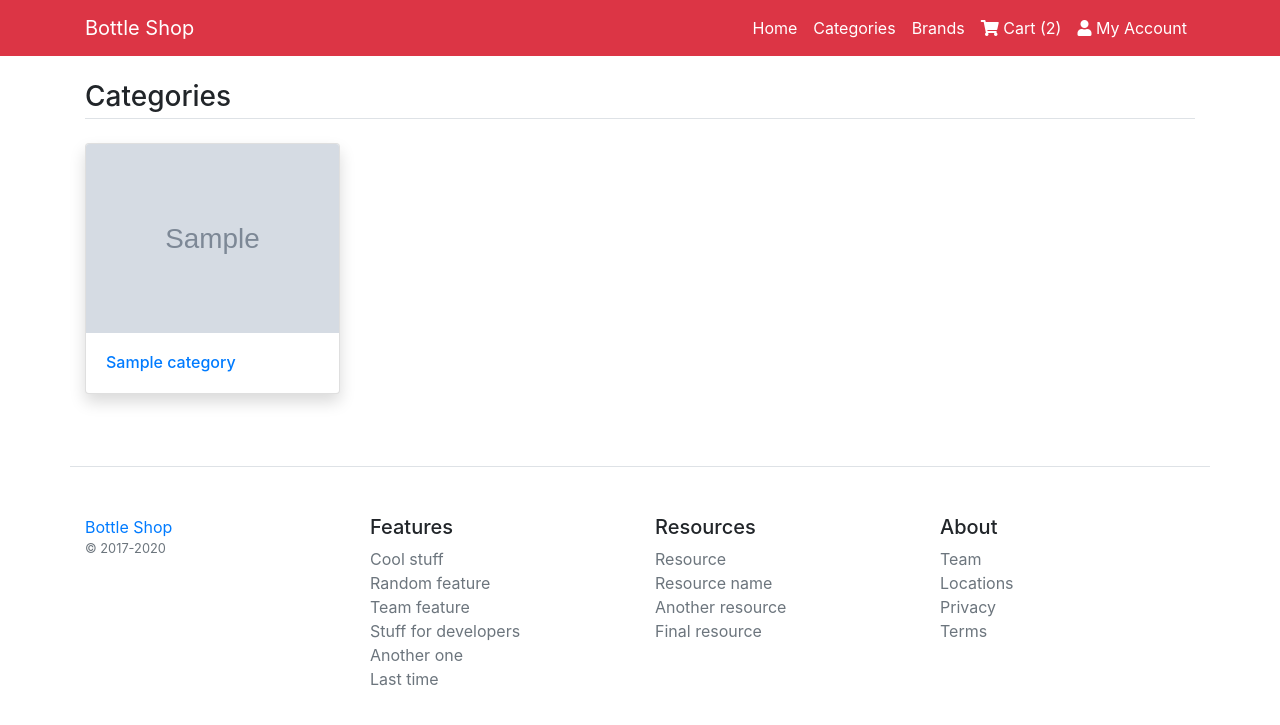
After one commit to gurnitha/django_ecommerce_venam, a Django app: page /categories/ in a window 1280 px wide. The commit adds this page. Shown: the top 725 px of the page. Run offline with Django 3.2, Linux system fonts and the light colour scheme; tables that the repository leaves empty hold one stand-in row (values such as "Sample post"); grey boxes marked "Sample" are stand-in pictures; some libraries are stand-ins or nearby versions.

Commit message:
4.2.7 Creating category page

```diff
--- /dev/null
+++ b/apps/core/templates/core/category_list.html
@@ -0,0 +1,22 @@
+{% extends './base.html' %}
+{% load static %}
+{% block content %}
+<main class="container my-4">
+	<!-- Featured Products -->
+	<h3 class="my-4 border-bottom pb-1">Categories</h3>
+	<div class="row">
+		{% if data %}
+			{% for cat in data %}
+			<div class="col-md-3 mb-4">
+				<div class="card shadow">
+				<a href=""><img src="/media/{{cat.image}}" class="card-img-top" alt="{{cat.title}}" /></a>
+				<div class="card-body">
+					<h6 class="card-text"><a href="#">{{cat.title}}</a></h6>
+				</div>
+				</div>
+			</div>
+			{% endfor %}
+		{% endif %}
+	</div>
+</main>
+{% endblock %}
--- a/apps/core/templates/core/shared/navbar.html
+++ b/apps/core/templates/core/shared/navbar.html
@@ -8,10 +8,10 @@
 		  <div class="collapse navbar-collapse" id="navbarNav">
 		    <ul class="navbar-nav ml-auto">
 		      <li class="nav-item">
-		        <a class="nav-link text-white" href="/">Home</a>
+		        <a class="nav-link text-white" href="{% url 'core:home' %}">Home</a>
 		      </li>
 		      <li class="nav-item">
-		        <a class="nav-link text-white" href="">Categories</a>
+		        <a class="nav-link text-white" href="{% url 'core:categories' %}">Categories</a>
 		      </li>
 		      <li class="nav-item">
 		        <a class="nav-link text-white" href="">Brands</a>
--- a/apps/core/urls.py
+++ b/apps/core/urls.py
@@ -4,11 +4,12 @@
 from django.urls import path
 
 # Django locals
-from apps.core.views import home
+from apps.core.views import home, category
 
 # appname
 app_name = 'core'
 
 urlpatterns = [
     path('', home, name='home'),
+    path('categories/', category, name='categories'),
 ]
--- a/apps/core/views.py
+++ b/apps/core/views.py
@@ -3,8 +3,17 @@
 # Django modules
 from django.shortcuts import render
 
+# Django locals
+from apps.core.models import Category
+
 # Create your views here.
 
-# Homepage views
+# Home page views
 def home(request):
 	return render(request, 'core/index.html')
+
+# Categories page views
+def category(request):
+	data = Category.objects.all().order_by('-id')
+	context = {'data':data}
+	return render(request, 'core/category_list.html', context)
```
Also changed, not shown: README.md, media/cat_imgs/4.jpg (added), media/cat_imgs/4_GefSQZE.jpg (added).
